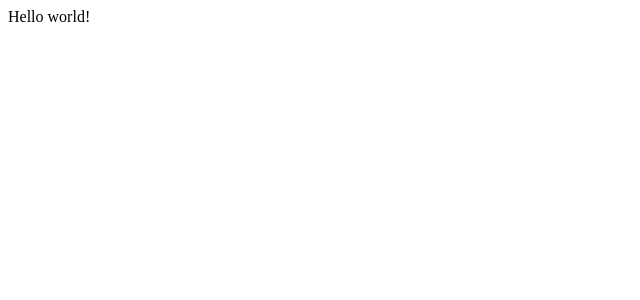
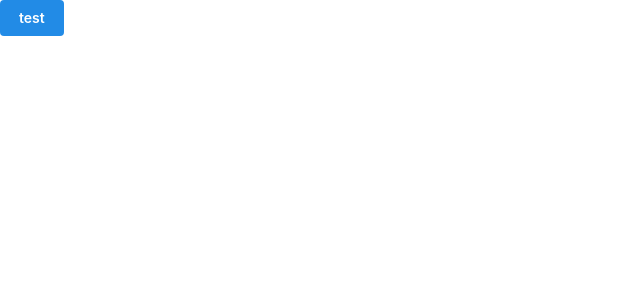
Before and after one commit to MartincsekLevente/Portfolio, a React (Vite) app: page / in a window 1280 px wide. Shown: the top 300 px of the page, without its empty margins (0-640 px from the left). Built offline with nearby package versions, Linux system fonts and the light colour scheme.

Commit message:
P-2: Add MantineUI

```diff
--- a/package.json
+++ b/package.json
@@ -10,6 +10,8 @@
     "preview": "vite preview"
   },
   "dependencies": {
+    "@mantine/core": "^7.17.3",
+    "@mantine/hooks": "^7.17.3",
     "react": "^19.0.0",
     "react-dom": "^19.0.0"
   },
--- a/src/App.tsx
+++ b/src/App.tsx
@@ -1,10 +1,11 @@
 import './App.css'
+import { Button } from "@mantine/core";
 
 export default function App() {
 
     return (
         <>
-            Hello world!
+            <Button>test</Button>
         </>
     )
 }
--- a/src/main.tsx
+++ b/src/main.tsx
@@ -1,9 +1,13 @@
 import { StrictMode } from 'react'
 import { createRoot } from 'react-dom/client'
 import App from './App.tsx'
+import { MantineProvider } from "@mantine/core";
+import '@mantine/core/styles.css';
 
 createRoot(document.getElementById('root')!).render(
-    <StrictMode>
-        <App/>
-    </StrictMode>,
+    <MantineProvider>
+        <StrictMode>
+            <App/>
+        </StrictMode>
+    </MantineProvider>
 )
```
Also changed, not shown: 1 other file (tests, documents, lock files or other folders).
